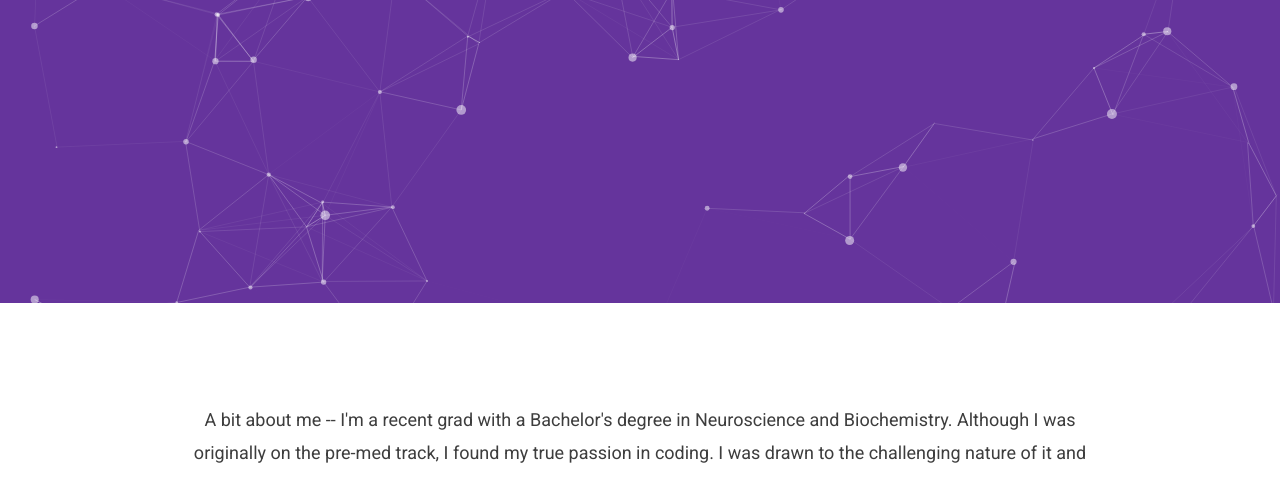
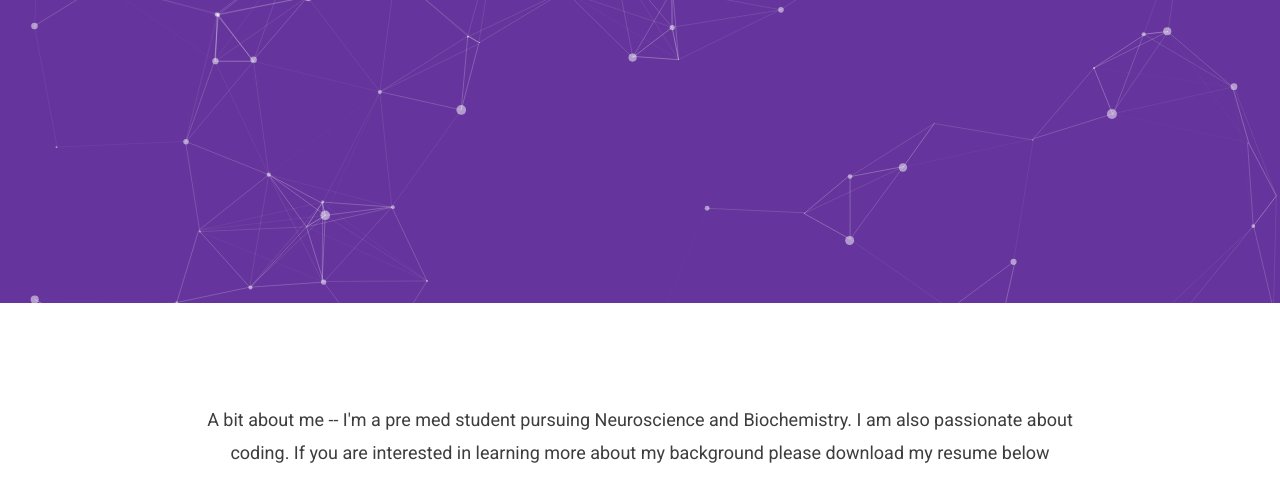
Before and after one commit to san1j/san1j.github.io, a plain HTML site: page index.html in a window 1280 px wide. Shown: the part 447-924 px from the top of the page. Drawn offline with nearby package versions, Linux system fonts and the light colour scheme.

Commit message:
Update index.html

```diff
--- a/index.html
+++ b/index.html
@@ -52,7 +52,7 @@
 <section id="descripton" class="section descripton">
   <div class="container">
     <div class="col-md-10 col-md-offset-1 text-center">
-      <p>A bit about me -- I'm a recent grad with a Bachelor's degree in Neuroscience and Biochemistry. Although I was originally on the pre-med track, I found my true passion in coding. I was drawn to the challenging nature of it and love the never ending learning aspect of programming the most. Ever since then, I've started on this extremely difficult yet rewarding journey of teaching myself to code. If you would like to learn more about my background, you can download my resume below</p>
+      <p>A bit about me -- I'm a pre med student pursuing Neuroscience and Biochemistry. I am also passionate about coding. If you are interested in learning more about my background please download my resume below</p>
         <a href ="images/Resume1.pdf" class = "btn btn-success btn-large">Resume</a>
     </div>
   </div>
```
